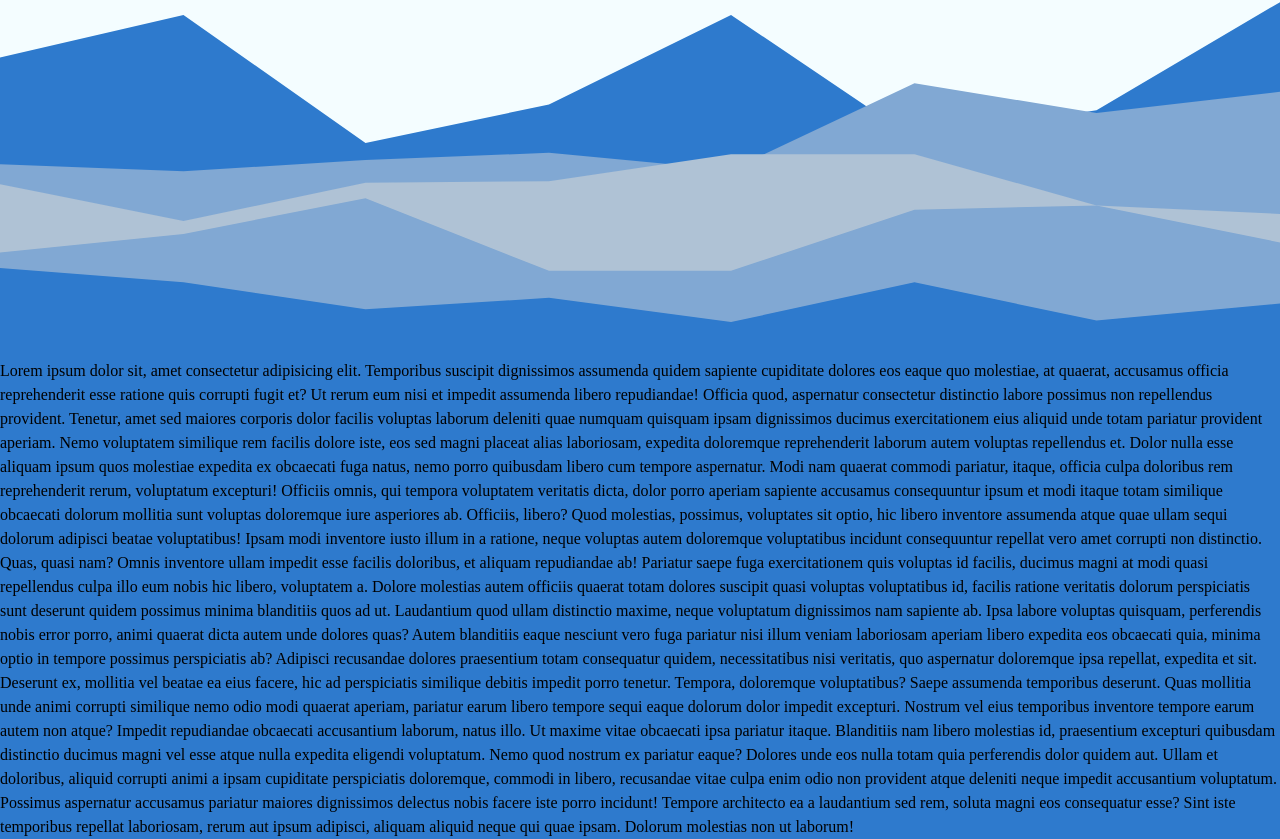
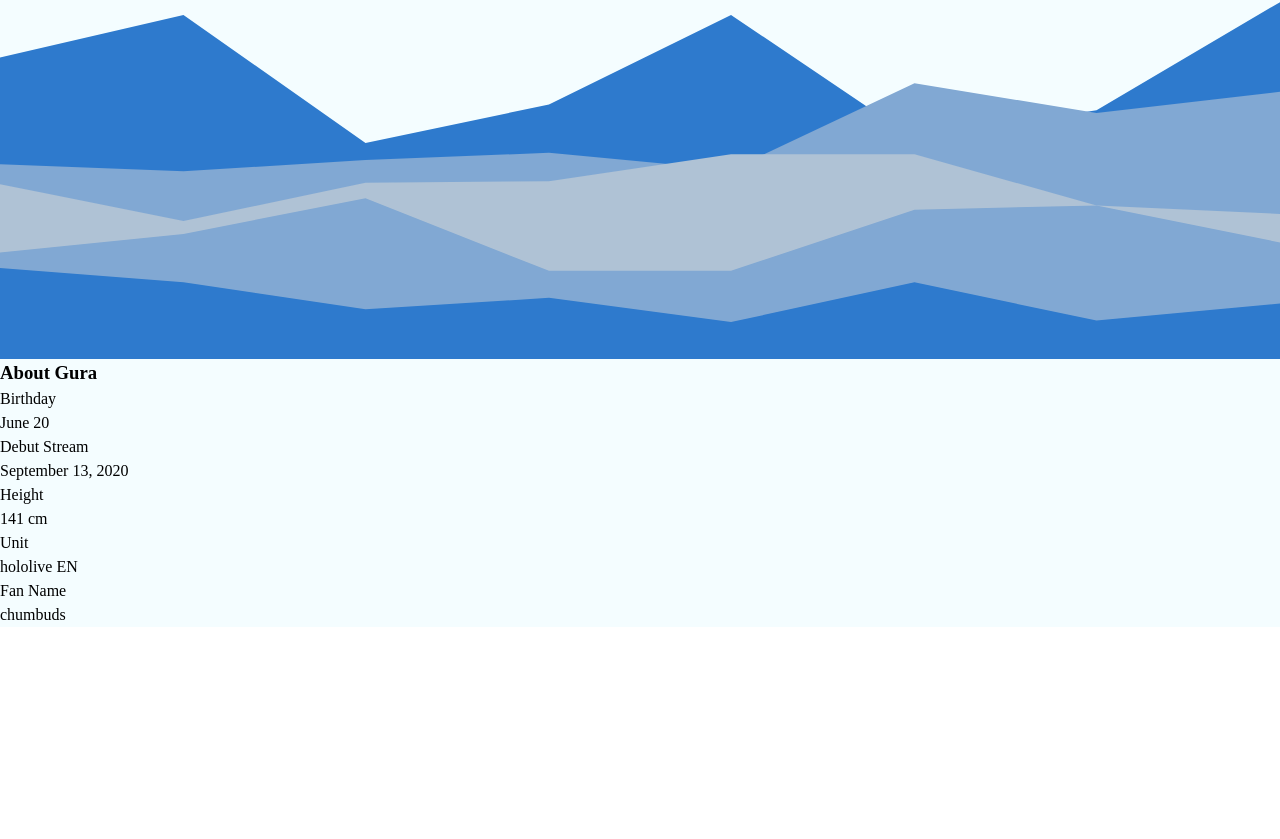
Before and after one commit to Jiseeeh/gawr, a website built with Vite: page index.html in a window 1280 px wide. Shown: the part 825-1664 px from the top of the page. After the commit the page ends 1452 px from the top, so only its background shows below. Built offline with nearby package versions, Linux system fonts and the light colour scheme.

Commit message:
feat: add about section

```diff
--- a/index.html
+++ b/index.html
@@ -33,68 +33,30 @@
         <!-- divider -->
 
         <!-- about -->
-        <article class="about">
-          <p>
-            Lorem ipsum dolor sit, amet consectetur adipisicing elit. Temporibus
-            suscipit dignissimos assumenda quidem sapiente cupiditate dolores
-            eos eaque quo molestiae, at quaerat, accusamus officia reprehenderit
-            esse ratione quis corrupti fugit et? Ut rerum eum nisi et impedit
-            assumenda libero repudiandae! Officia quod, aspernatur consectetur
-            distinctio labore possimus non repellendus provident. Tenetur, amet
-            sed maiores corporis dolor facilis voluptas laborum deleniti quae
-            numquam quisquam ipsam dignissimos ducimus exercitationem eius
-            aliquid unde totam pariatur provident aperiam. Nemo voluptatem
-            similique rem facilis dolore iste, eos sed magni placeat alias
-            laboriosam, expedita doloremque reprehenderit laborum autem voluptas
-            repellendus et. Dolor nulla esse aliquam ipsum quos molestiae
-            expedita ex obcaecati fuga natus, nemo porro quibusdam libero cum
-            tempore aspernatur. Modi nam quaerat commodi pariatur, itaque,
-            officia culpa doloribus rem reprehenderit rerum, voluptatum
-            excepturi! Officiis omnis, qui tempora voluptatem veritatis dicta,
-            dolor porro aperiam sapiente accusamus consequuntur ipsum et modi
-            itaque totam similique obcaecati dolorum mollitia sunt voluptas
-            doloremque iure asperiores ab. Officiis, libero? Quod molestias,
-            possimus, voluptates sit optio, hic libero inventore assumenda atque
-            quae ullam sequi dolorum adipisci beatae voluptatibus! Ipsam modi
-            inventore iusto illum in a ratione, neque voluptas autem doloremque
-            voluptatibus incidunt consequuntur repellat vero amet corrupti non
-            distinctio. Quas, quasi nam? Omnis inventore ullam impedit esse
-            facilis doloribus, et aliquam repudiandae ab! Pariatur saepe fuga
-            exercitationem quis voluptas id facilis, ducimus magni at modi quasi
-            repellendus culpa illo eum nobis hic libero, voluptatem a. Dolore
-            molestias autem officiis quaerat totam dolores suscipit quasi
-            voluptas voluptatibus id, facilis ratione veritatis dolorum
-            perspiciatis sunt deserunt quidem possimus minima blanditiis quos ad
-            ut. Laudantium quod ullam distinctio maxime, neque voluptatum
-            dignissimos nam sapiente ab. Ipsa labore voluptas quisquam,
-            perferendis nobis error porro, animi quaerat dicta autem unde
-            dolores quas? Autem blanditiis eaque nesciunt vero fuga pariatur
-            nisi illum veniam laboriosam aperiam libero expedita eos obcaecati
-            quia, minima optio in tempore possimus perspiciatis ab? Adipisci
-            recusandae dolores praesentium totam consequatur quidem,
-            necessitatibus nisi veritatis, quo aspernatur doloremque ipsa
-            repellat, expedita et sit. Deserunt ex, mollitia vel beatae ea eius
-            facere, hic ad perspiciatis similique debitis impedit porro tenetur.
-            Tempora, doloremque voluptatibus? Saepe assumenda temporibus
-            deserunt. Quas mollitia unde animi corrupti similique nemo odio modi
-            quaerat aperiam, pariatur earum libero tempore sequi eaque dolorum
-            dolor impedit excepturi. Nostrum vel eius temporibus inventore
-            tempore earum autem non atque? Impedit repudiandae obcaecati
-            accusantium laborum, natus illo. Ut maxime vitae obcaecati ipsa
-            pariatur itaque. Blanditiis nam libero molestias id, praesentium
-            excepturi quibusdam distinctio ducimus magni vel esse atque nulla
-            expedita eligendi voluptatum. Nemo quod nostrum ex pariatur eaque?
-            Dolores unde eos nulla totam quia perferendis dolor quidem aut.
-            Ullam et doloribus, aliquid corrupti animi a ipsam cupiditate
-            perspiciatis doloremque, commodi in libero, recusandae vitae culpa
-            enim odio non provident atque deleniti neque impedit accusantium
-            voluptatum. Possimus aspernatur accusamus pariatur maiores
-            dignissimos delectus nobis facere iste porro incidunt! Tempore
-            architecto ea a laudantium sed rem, soluta magni eos consequatur
-            esse? Sint iste temporibus repellat laboriosam, rerum aut ipsum
-            adipisci, aliquam aliquid neque qui quae ipsam. Dolorum molestias
-            non ut laborum!
-          </p>
+        <article class="about-container">
+          <h1>About Gura</h1>
+          <section class="about-content">
+            <dl>
+              <dt>Birthday</dt>
+              <dd>June 20</dd>
+            </dl>
+            <dl>
+              <dt>Debut Stream</dt>
+              <dd>September 13, 2020</dd>
+            </dl>
+            <dl>
+              <dt>Height</dt>
+              <dd>141 cm</dd>
+            </dl>
+            <dl>
+              <dt>Unit</dt>
+              <dd>hololive EN</dd>
+            </dl>
+            <dl>
+              <dt>Fan Name</dt>
+              <dd>chumbuds</dd>
+            </dl>
+          </section>
         </article>
         <!-- about -->
       </section>
```
